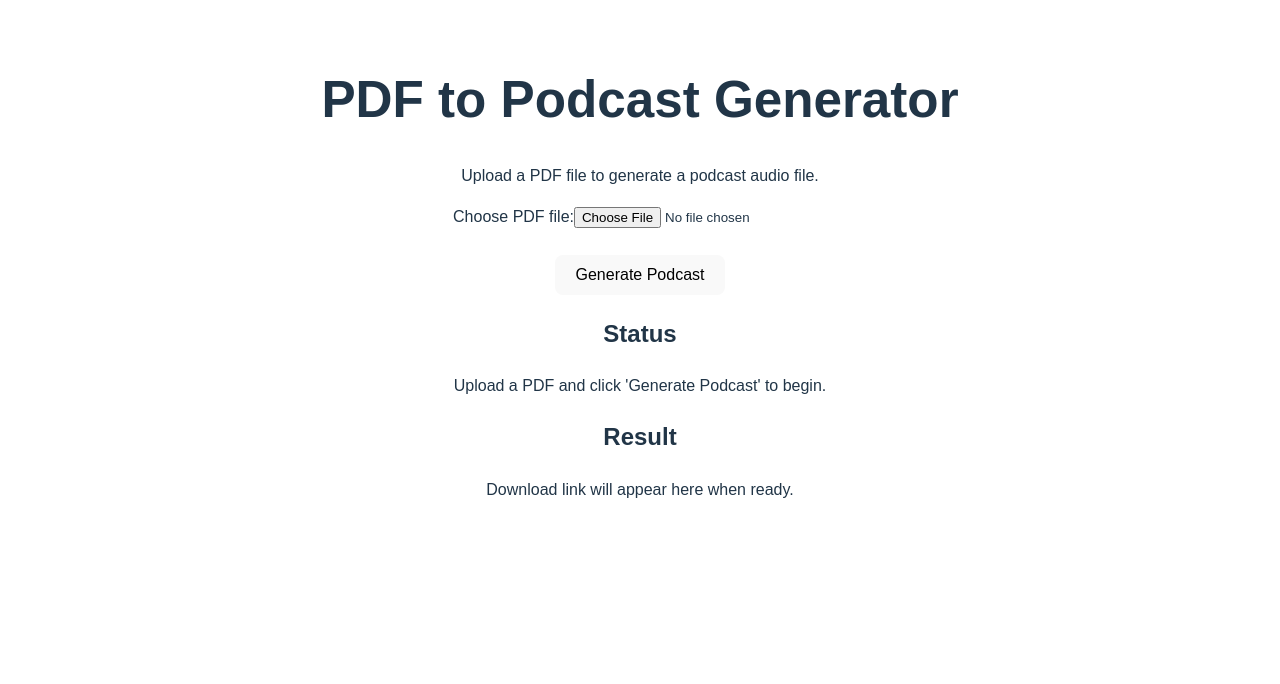
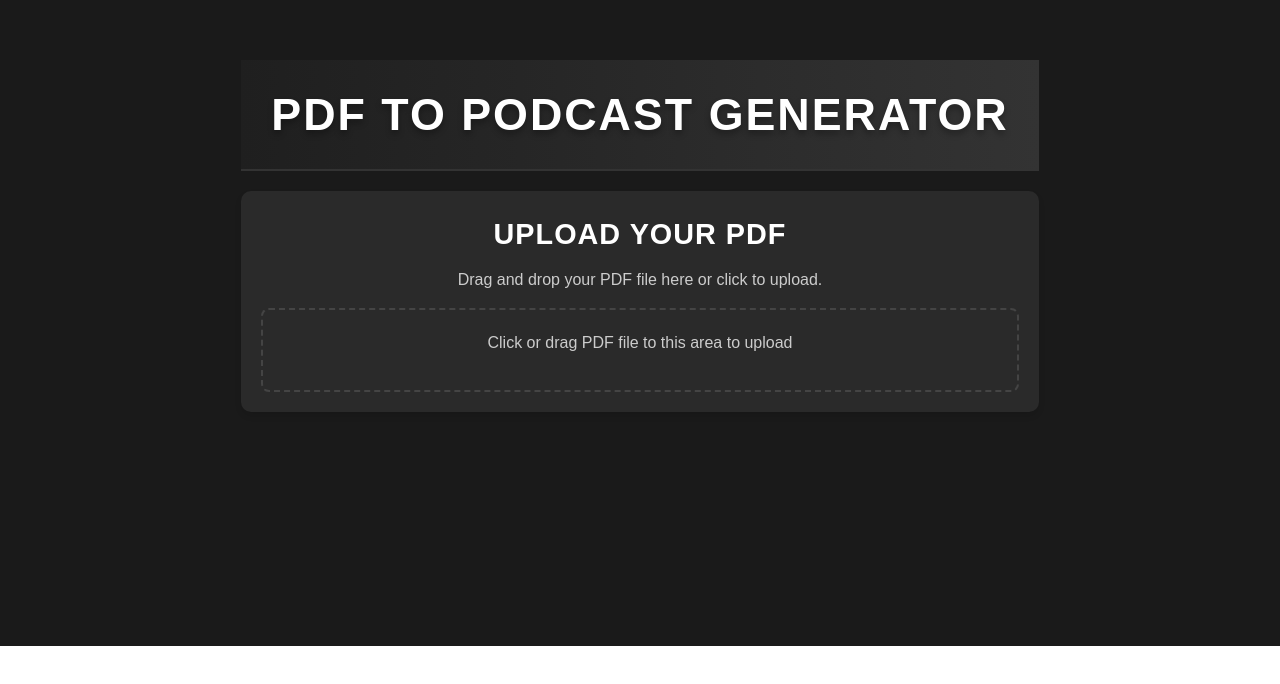
Before and after one commit to philip120/tts_tudengiprojekt2025, a Vue app in the folder frontend/: page / in a window 1280 px wide. Shown: the part 154-838 px from the top of the page. After the commit the page ends 800 px from the top, so only its background shows below. Built offline with nearby package versions, Linux system fonts and the light colour scheme.

Commit message:
frontend initial design

```diff
--- a/frontend/src/App.vue
+++ b/frontend/src/App.vue
@@ -1,20 +1,43 @@
 <template>
   <div id="app">
-    <h1>PDF to Podcast Generator</h1>
+    <header class="superbowl-header">
+      <h1>PDF to Podcast Generator</h1>
+    </header>
 
-    <p>Upload a PDF file to generate a podcast audio file.</p>
+    <main>
+      <section class="upload-section">
+        <h2>Upload Your PDF</h2>
+        <p>Drag and drop your PDF file here or click to upload.</p>
 
-    <FileUploader @file-selected="onFileSelected" />
+        <div class="upload-area" @click="triggerFileInput" @drop.prevent="handleDrop" @dragover.prevent>
+          <p>Click or drag PDF file to this area to upload</p>
+          <input ref="fileInput" type="file" accept="application/pdf" @change="onFileSelected" />
+        </div>
 
-    <br />
+        <p v-if="selectedFile" class="file-name">Selected File: {{ selectedFile.name }}</p>
 
-    <button @click="generatePodcast" :disabled="isProcessing">Generate Podcast</button>
+        <button
+          v-if="selectedFile"
+          @click="generatePodcast"
+          :disabled="isProcessing"
+          class="generate-button"
+        >
+          Generate Podcast
+        </button>
+      </section>
 
-    <h2>Status</h2>
-    <StatusDisplay :message="statusMessage" :statusClass="statusClass" />
+      <section v-if="statusMessage" class="status-section">
+        <h2>Status</h2>
+        <StatusDisplay :message="statusMessage" :statusClass="statusClass" />
+      </section>
 
-    <h2>Result</h2>
-    <DownloadLink :link="downloadLink" />
+      <section v-if="downloadLink" class="result-section">
+        <h2>Result</h2>
+        <DownloadLink :link="downloadLink" />
+      </section>
+    </main>
+
+
   </div>
 </template>
 
@@ -33,16 +56,25 @@ export default {
   data() {
     return {
       selectedFile: null,
-      statusMessage: "Upload a PDF and click 'Generate Podcast' to begin.",
+      statusMessage: "",
       statusClass: "",
       downloadLink: "",
       isProcessing: false,
-      API_BASE_URL: "https://tts-tudengiprojekt2025.onrender.com", // Use local backend for development, Render backend for production
+      API_BASE_URL: "http://127.0.0.1:8000", // Use local backend for development, Render backend for production
     };
   },
   methods: {
-    onFileSelected(file) {
-      this.selectedFile = file;
+    onFileSelected(event) {
+      this.selectedFile = event.target.files[0];
+    },
+    handleDrop(event) {
+      const files = event.dataTransfer.files;
+      if (files.length > 0) {
+        this.selectedFile = files[0];
+      }
+    },
+    triggerFileInput() {
+      this.$refs.fileInput.click();
     },
     async generatePodcast() {
       if (!this.selectedFile) {
@@ -117,9 +149,74 @@ export default {
 </script>
 
 <style>
-body {
-  font-family: sans-serif;
-  padding: 2em;
-  line-height: 1.6;
+@import "./style.css";
+
+.superbowl-header {
+  background: linear-gradient(90deg, #1f1f1f, #333333);
+  padding: 30px;
+  text-align: center;
+  color: #ffffff;
+  font-size: 2.5rem;
+  font-weight: bold;
+  text-transform: uppercase;
+  letter-spacing: 2px;
+  text-shadow: 0 4px 6px rgba(0, 0, 0, 0.3);
+}
+
+.upload-section {
+  background-color: #2a2a2a;
+  padding: 20px;
+  border-radius: 10px;
+  margin-bottom: 20px;
+  box-shadow: 0 4px 6px rgba(0, 0, 0, 0.1);
+  text-align: center;
+}
+
+.upload-area {
+  border: 2px dashed #444444;
+  border-radius: 8px;
+  padding: 20px;
+  color: #cccccc;
+  cursor: pointer;
+  transition: background-color 0.3s;
+}
+
+.upload-area:hover {
+  background-color: #333333;
+}
+
+.upload-area input {
+  display: none;
+}
+
+.file-name {
+  margin-top: 10px;
+  color: #ffffff;
+  font-size: 1rem;
+}
+
+.generate-button {
+  background-color: #1f6feb;
+  color: #ffffff;
+  border: none;
+  padding: 12px 24px;
+  border-radius: 8px;
+  cursor: pointer;
+  font-size: 1rem;
+  font-weight: bold;
+  transition: background-color 0.3s, transform 0.2s;
+}
+
+.generate-button:hover {
+  background-color: #265dff;
+  transform: scale(1.05);
+}
+
+.superbowl-footer {
+  background: linear-gradient(90deg, #333333, #1f1f1f);
+  padding: 20px;
+  text-align: center;
+  color: #cccccc;
+  font-size: 0.9rem;
 }
 </style>
--- a/frontend/src/style.css
+++ b/frontend/src/style.css
@@ -11,6 +11,143 @@
   text-rendering: optimizeLegibility;
   -webkit-font-smoothing: antialiased;
   -moz-osx-font-smoothing: grayscale;
+}
+
+/* Updated styles for better separation and consistent grey-white-black theme */
+
+/* Reset some default styles */
+body, h1, h2, h3, p, ul, ol, li, a {
+  margin: 0;
+  padding: 0;
+  box-sizing: border-box;
+}
+
+/* Base styles */
+body {
+  font-family: Arial, sans-serif;
+  line-height: 1.6;
+  background-color: #1a1a1a; /* Darker background */
+  color: #e0e0e0; /* Lighter text for contrast */
+  margin: 0;
+  padding: 0;
+}
+
+.container {
+  max-width: 1200px;
+  margin: 0 auto;
+  padding: 20px;
+}
+
+/* Updated styles for header and buttons */
+
+header {
+  background-color: #1f1f1f; /* Darker header background */
+  padding: 30px;
+  text-align: center;
+  border-bottom: 2px solid #333333; /* Subtle border */
+  margin-bottom: 20px;
+}
+
+header h1 {
+  color: #ffffff; /* White text */
+  font-size: 2.8rem;
+  font-weight: bold;
+  text-transform: uppercase;
+  letter-spacing: 2px;
+  text-shadow: 0 4px 6px rgba(0, 0, 0, 0.3);
+}
+
+section {
+  background-color: #2a2a2a; /* Dark grey section background */
+  color: #e0e0e0; /* Light text */
+  padding: 20px;
+  border-radius: 10px;
+  margin-bottom: 20px;
+  box-shadow: 0 4px 6px rgba(0, 0, 0, 0.1);
+}
+
+section h2 {
+  font-size: 1.8rem;
+  margin-bottom: 10px;
+  color: #ffffff; /* White text */
+  text-transform: uppercase;
+  letter-spacing: 1px;
+}
+
+section p {
+  font-size: 1rem;
+  margin-bottom: 15px;
+  color: #cccccc; /* Light grey text */
+}
+
+button {
+  background-color: #333333; /* Darker button background */
+  color: #ffffff; /* White text */
+  border: 1px solid #444444; /* Subtle border */
+  padding: 12px 24px;
+  border-radius: 8px;
+  cursor: pointer;
+  font-size: 1rem;
+  font-weight: bold;
+  transition: background-color 0.3s, transform 0.2s;
+}
+
+button:hover {
+  background-color: #444444; /* Slightly lighter on hover */
+  transform: scale(1.05); /* Subtle zoom effect */
+}
+
+input[type="file"] {
+  background-color: #333333; /* Match button styling */
+  color: #ffffff; /* White text */
+  border: 1px solid #444444; /* Subtle border */
+  padding: 10px;
+  border-radius: 8px;
+  cursor: pointer;
+  font-size: 1rem;
+  transition: background-color 0.3s, transform 0.2s;
+}
+
+input[type="file"]:hover {
+  background-color: #444444; /* Slightly lighter on hover */
+  transform: scale(1.05); /* Subtle zoom effect */
+}
+
+footer {
+  background-color: #1f1f1f; /* Darker footer background */
+  padding: 20px;
+  text-align: center;
+  color: #cccccc; /* Light grey text */
+  margin-top: 20px;
+  border-top: 2px solid #333333; /* Subtle border */
+}
+
+footer p {
+  margin: 0;
+  font-size: 0.9rem;
+}
+
+a {
+  color: #58a6ff; /* Neon blue links */
+  text-decoration: none;
+}
+
+a:hover {
+  color: #79c0ff; /* Lighter blue on hover */
+}
+
+/* Add subtle animations */
+@keyframes fadeIn {
+  from {
+    opacity: 0;
+  }
+  to {
+    opacity: 1;
+  }
+}
+
+body {
+  animation: fadeIn 1s ease-in-out;
 }
 
 a {
```
Also changed, not shown: 2 other files (tests, documents, lock files or other folders).
